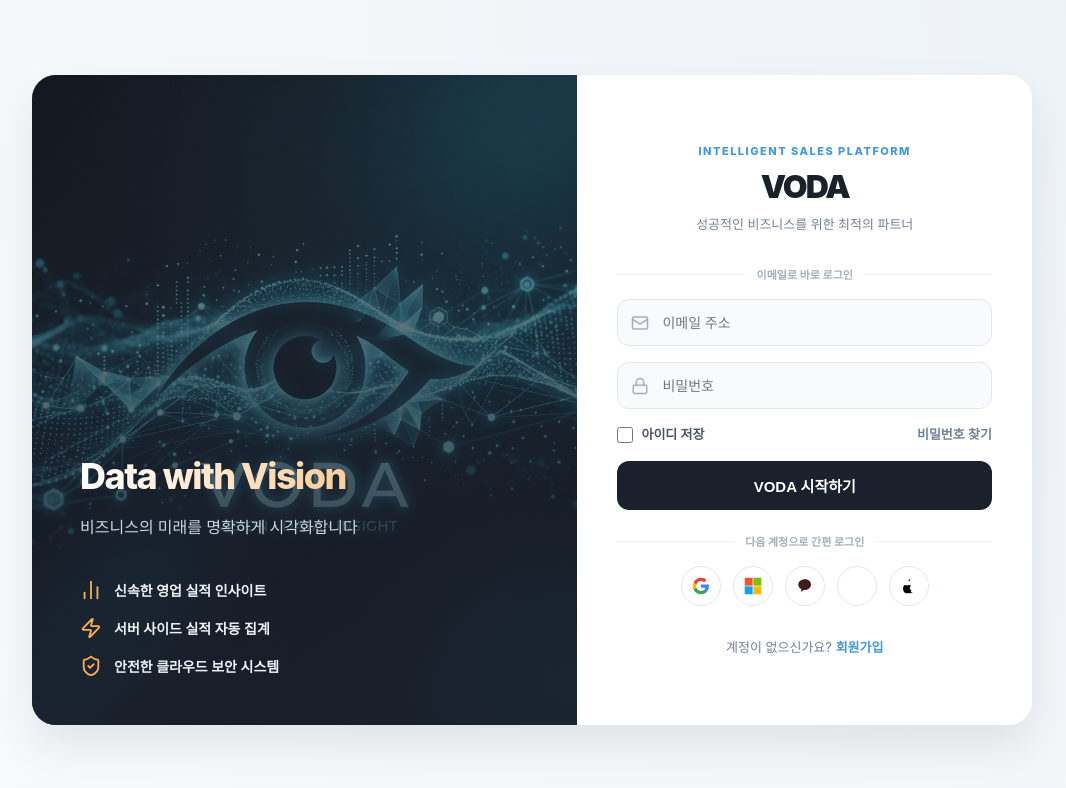
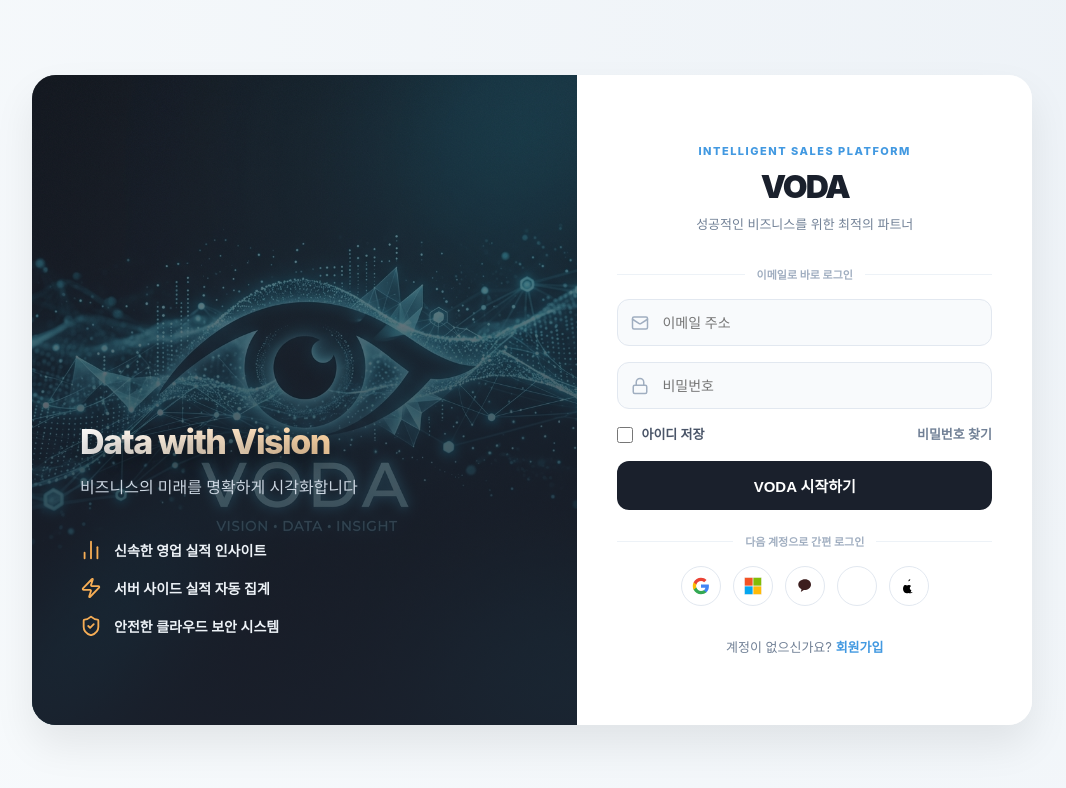
Before and after one commit to emasterdrs/sales-dashboard-v3, a React (Vite) app: page /login in a window 1280 px wide. Shown: the top 788 px of the page, without its empty margins (108-1174 px from the left). Built offline with nearby package versions, Linux system fonts and the light colour scheme; no server answers.

Commit message:
[UI Layout] Adjusted login text position to clear background visual

```diff
--- a/src/pages/Auth/LoginPage.module.css
+++ b/src/pages/Auth/LoginPage.module.css
@@ -27,7 +27,7 @@
   display: flex;
   flex-direction: column;
   justify-content: flex-end;
-  padding: 48px;
+  padding: 64px 48px;
   overflow: hidden;
 }
 
@@ -61,17 +61,19 @@
   position: relative;
   z-index: 2;
   color: white;
+  margin-bottom: 24px;
 }
 
 .premiumTitle {
-  font-size: 36px;
+  font-size: 34px;
   font-weight: 800;
-  margin-bottom: 12px;
+  margin-bottom: 8px;
   letter-spacing: -1.5px;
   background: linear-gradient(90deg, #fff, #f6ad55);
   -webkit-background-clip: text;
   background-clip: text;
   -webkit-text-fill-color: transparent;
+  text-shadow: 0 10px 20px rgba(0,0,0,0.4);
 }
 
 .subText {
```
